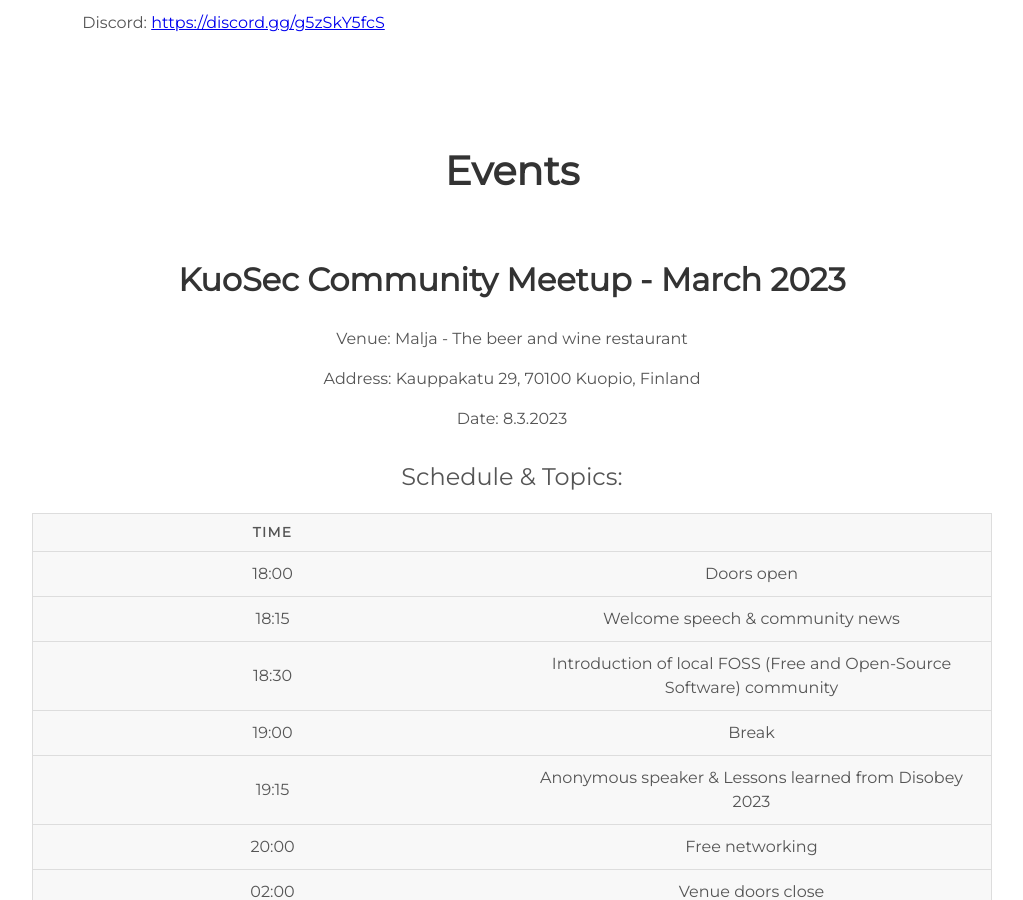
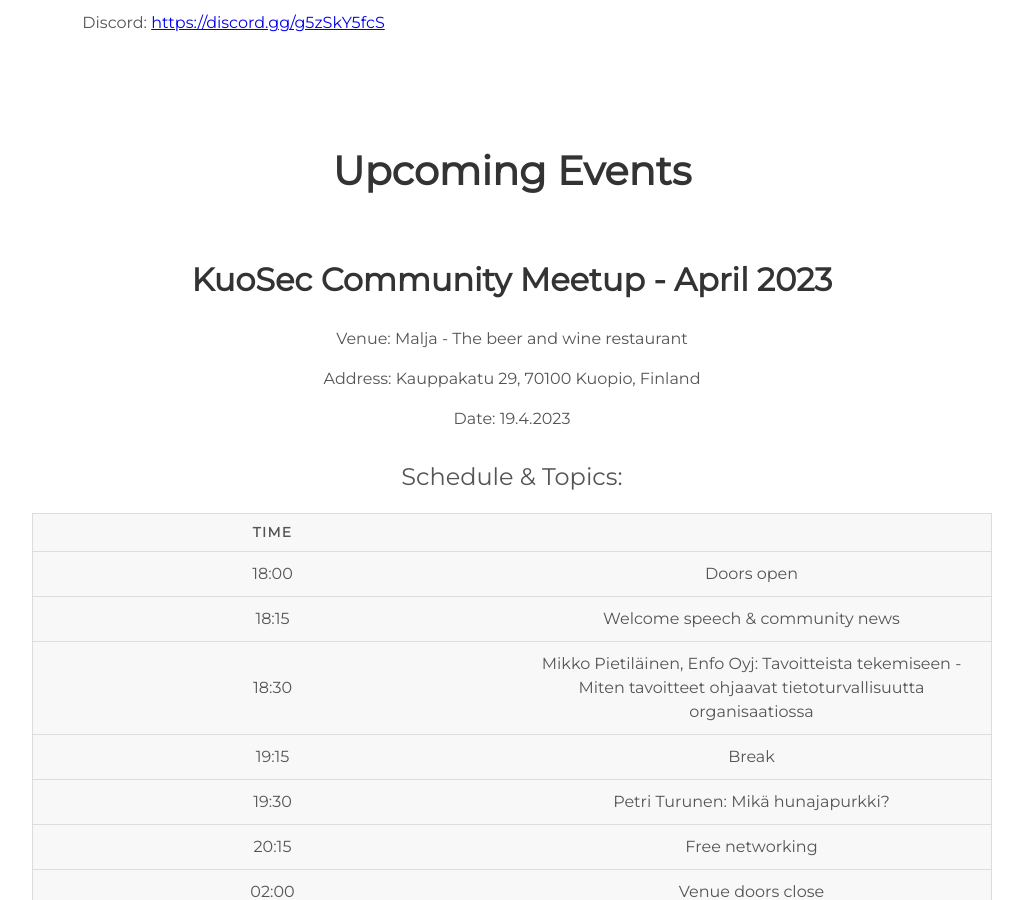
Before and after one commit to kuosec/kuosec.github.io, a Jekyll site: the page built from index.html, in a window 1280 px wide and 900 px high, scrolled down 1458 px. Shown: the whole window, without its empty margins (128-1151 px from the left). Built offline with Jekyll 4.4.1, drawn with Linux system fonts in a browser that asks for light colours; some of the changed text lies outside the part shown.

Commit message:
Updated events for April and May

```diff
--- a/_config.yml
+++ b/_config.yml
@@ -5,7 +5,7 @@ description: Homepage of KuoSec infosec community.
 # url: "localhost:3000" # the base hostname & protocol for your site e.g. http://willianjusten.com.br
 
 # User settings
-username: KuoSec
+username: KuoSec ry
 user_description: Infosec community located at Kuopio, Finland. Our purpose is to organize meetups and get-togethers focused on training and networking. Anyone interested in the Infosec field is welcome to join us, meet likeminded people and hopefully learn something new.
 user_title: Infosec Community
 email: info@kuosec.fi
--- a/_includes/projects.html
+++ b/_includes/projects.html
@@ -1,7 +1,7 @@
 <div class="user-details">
-  <h1> Events </h1>
+  <h1>Upcoming Events </h1>
 
-  <div class="event">
+  <!--<div class="event">
     <h2>KuoSec Community Meetup - March 2023</h2>
     <p>Venue: Malja - The beer and wine restaurant</p>
     <p>Address: Kauppakatu 29, 70100 Kuopio, Finland</p>
@@ -52,5 +52,65 @@
 
 
     <a href="http://www.malja.fi/">Website of the venue</a>
+  </div>-->
+
+  <div class="event">
+    <h2>KuoSec Community Meetup - April 2023</h2>
+    <p>Venue: Malja - The beer and wine restaurant</p>
+    <p>Address: Kauppakatu 29, 70100 Kuopio, Finland</p>
+    <p>Date: 19.4.2023</p>
+
+    <table>
+      <caption>Schedule & Topics:</caption>
+      <thead>
+        <tr>
+          <th scope="col">Time</th>
+          <th scope="col"></th>
+        </tr>
+      </thead>
+      <tbody>
+        <tr>
+          <td>18:00</td>
+          <td>Doors open</td>
+        </tr>
+        <tr>
+          <td scope="row">18:15</td>
+          <td>Welcome speech & community news</td>
+        </tr>
+        <tr>
+          <td scope="row">18:30</td>
+          <td>Mikko Pietiläinen, Enfo Oyj: Tavoitteista tekemiseen - Miten tavoitteet ohjaavat tietoturvallisuutta organisaatiossa</td>
+        </tr>
+        <tr>
+          <td scope="row">19:15</td>
+          <td>Break</td>
+        </tr>
+        <tr>
+          <td scope="row">19:30</td>
+          <td>Petri Turunen: Mikä hunajapurkki?</td>
+        </tr>
+        <tr>
+          <td scope="row">20:15</td>
+          <td>Free networking</td>
+        </tr>
+        <tr>
+          <td scope="row">02:00</td>
+          <td>Venue doors close</td>
+        </tr>
+      </tbody>
+    </table>
+    <p>Note that the schedules are just estimates.</p>
+    <p>Registration: Not required</p>
+
+
+
+    <a href="http://www.malja.fi/">Website of the venue</a>
+  </div>
+
+  <div class="event">
+    <h2>KuoSec Event - SavoSec 2023</h2>
+    <p>Venue: Kuopio, KPY Novapolis CoWork</p>
+    <p>Date: 10.5.2023</p>
+    <p>More info can be found on the event website: <a href="https://savosec.fi">savosec.fi</a></p>
   </div>
 </div>
```
